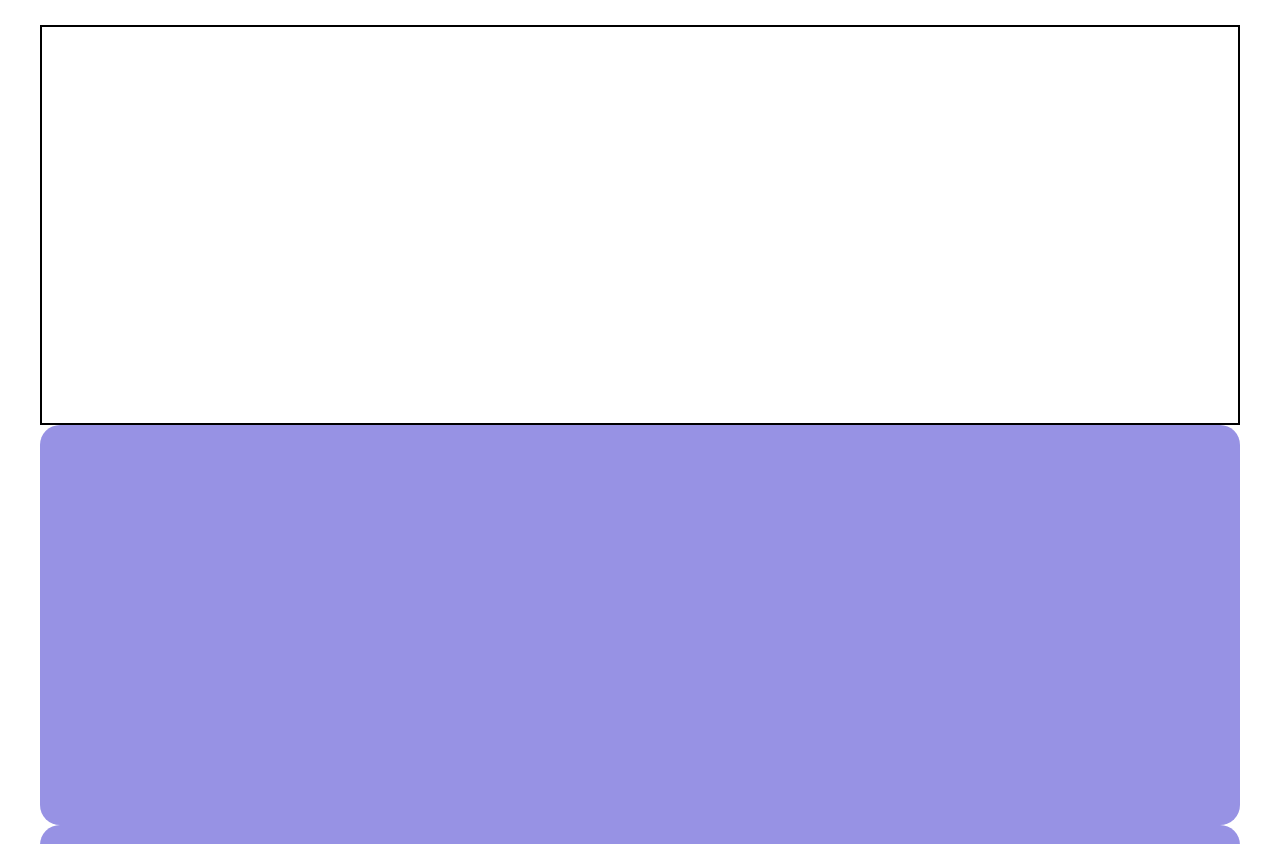
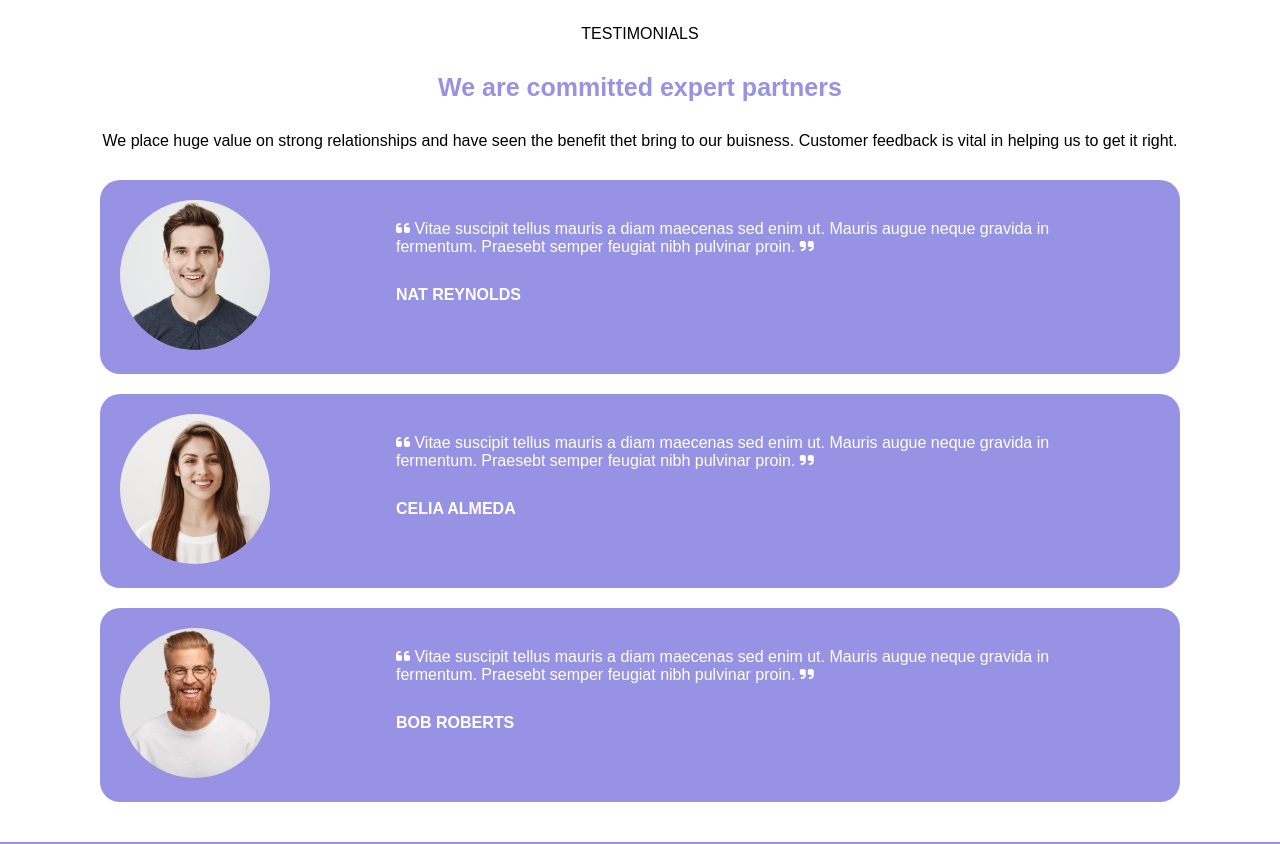
Before and after one commit to EmanueleCozzolino18/htmlcss-responsive-layout, a plain HTML site: page index.html in a window 1280 px wide. Shown: the part 1620-2464 px from the top of the page. Drawn offline with Linux system fonts and the light colour scheme.

Commit message:
[UPD] Once completed, the partner section is made responsive

```diff
--- a/css/responsive.css
+++ b/css/responsive.css
@@ -32,12 +32,38 @@
         width: 210px;
     }
 
+
     /* BENEFITS SECTION */
 
     #benefits .col {
         margin: 10px;
         width: calc(100% / 2 - 20px);
     }
+
+    /* PARTNER */
+
+    #partner .col .p-col {
+        width: 20%;
+        margin: 20px;
+    }
+
+    #partner .col .t-p-col {
+        width: 68%;
+        margin: 20px;
+    }
+
+    .testimonial-img {
+        margin: 0;
+    }
+
+    .testimonial-img2 {
+        margin: 0;
+    }
+
+    .testimonial-img3 {
+        margin: 0;
+    }
+
 
     /* ABOUT SECTION */
 
@@ -100,7 +126,22 @@
     }
 
     #planning .base-box {
-        height: 450px;
+        height: 100%;
+    }
+
+    /* PARTNER */
+
+    #partner .col {
+        width: 90%;
+        margin: 20px auto;
+    }
+
+    #partner .col .p-col {
+        width: 20%;
+    }
+
+    #partner .col .t-p-col {
+        width: 70%;
     }
 
     /* BENEFITS SECTION */
--- a/css/utility.css
+++ b/css/utility.css
@@ -57,6 +57,40 @@
     width: 100%;
 }
 
+.testimonial-img {
+    width: 150px;
+    height: 150px;
+    border-radius: 50%;
+    overflow: hidden;
+    margin: 30px auto;
+    background-image: url("../img/testimonial1.jpg");
+    background-size: cover;
+    background-position: center;
+}
+
+.testimonial-img2 {
+    width: 150px;
+    height: 150px;
+    border-radius: 50%;
+    overflow: hidden;
+    margin: 30px auto;
+    background-image: url("../img/testimonial2.jpg");
+    background-size: cover;
+    background-position: center;
+}
+
+.testimonial-img3 {
+    width: 150px;
+    height: 150px;
+    border-radius: 50%;
+    overflow: hidden;
+    margin: 30px auto;
+    background-image: url("../img/testimonial3.jpg");
+    background-size: cover;
+    background-position: center;
+}
+
+
 /* CLASSI TEXT */
 
 .main-text {
@@ -65,6 +99,10 @@
 
 .w-txt {
     color: white;
+}
+
+.lilla-text {
+    color: #9792E4;
 }
 
 .h-menu {
@@ -178,5 +216,5 @@ li .h-btn {
 }
 
 .circle {
-    border-radius: 100%;
+    border-radius: 50%;
 }
--- a/index.html
+++ b/index.html
@@ -149,7 +149,7 @@
                     </div>
                     <div class="col s-end base-box bg-white m-40 text-center main-text">
                         <div class="planning head">
-                            <img src="img/planning2.png" alt="planning2" class="app-d">
+                            <img src="img/planning2.png" alt="planning2" class="full-img app-d">
                             <h2 class="m-30">App Development</h2>
                         </div>
                         <div class="planning-desc m-30 italic p-10">
@@ -170,11 +170,62 @@
         <!-- QUARTA SEZIONE PARTNER RESPONSIVA -->
         <section id="partner" class="m-40">
             <div class="white-cont">
-                <div class="row direction">
-                    <div class="col border h-400"></div>
-                    <div class="col base-box bg-lilla h-400"></div>
-                    <div class="col base-box bg-lilla h-400"></div>
-                    <div class="col base-box bg-lilla h-400"></div>
+                <div class="main-text  text-center">
+                    <span>TESTIMONIALS</span>
+                    <h2 class="h-menu m-30 lilla-text">We are committed expert partners</h2>
+                    <div class="partner-desc m-30">
+                        <span>We place huge value on strong relationships and have seen the benefit thet bring to
+                            our
+                            buisness. Customer feedback is vital in helping us to get it right.</span>
+                    </div>
+                </div>
+                <div class="direction">
+                    <div class="col row base-box bg-lilla wrap m-30 w">
+                        <div class="col p-col ">
+                            <div class="testimonial-img middle-textalign"></div>
+                        </div>
+                        <div class="col t-p-col main-text w-txt temptext-center p-20"><i
+                                class="fas fa-quote-left w-txt"></i>
+                            Vitae
+                            suscipit tellus
+                            mauris a
+                            diam
+                            maecenas
+                            sed enim ut. Mauris augue neque gravida in fermentum. Praesebt semper feugiat nibh pulvinar
+                            proin. <i class="fas fa-quote-right w-txt"></i>
+                            <div class="pname bold m-30">NAT REYNOLDS</div>
+                        </div>
+                    </div>
+                    <div class="col row base-box bg-lilla wrap m-30">
+                        <div class="col p-col">
+                            <div class="testimonial-img2"></div>
+                        </div>
+                        <div class="col t-p-col w-txt temptext-center p-20 main-text"><i
+                                class="fas fa-quote-left w-txt"></i> Vitae
+                            suscipit tellus
+                            mauris a
+                            diam
+                            maecenas
+                            sed enim ut. Mauris augue neque gravida in fermentum. Praesebt semper feugiat nibh pulvinar
+                            proin. <i class="fas fa-quote-right w-txt"></i>
+                            <div class="pname bold m-30">CELIA ALMEDA</div>
+                        </div>
+                    </div>
+                    <div class="col row base-box bg-lilla wrap m-30">
+                        <div class="col p-col">
+                            <div class="testimonial-img3"></div>
+                        </div>
+                        <div class="col t-p-col w-txt temptext-center main-text p-20"><i
+                                class="fas fa-quote-left w-txt"></i> Vitae
+                            suscipit tellus
+                            mauris a
+                            diam
+                            maecenas
+                            sed enim ut. Mauris augue neque gravida in fermentum. Praesebt semper feugiat nibh pulvinar
+                            proin. <i class="fas fa-quote-right w-txt"></i>
+                            <div class="pname bold m-30">BOB ROBERTS</div>
+                        </div>
+                    </div>
                 </div>
             </div>
         </section>
```
